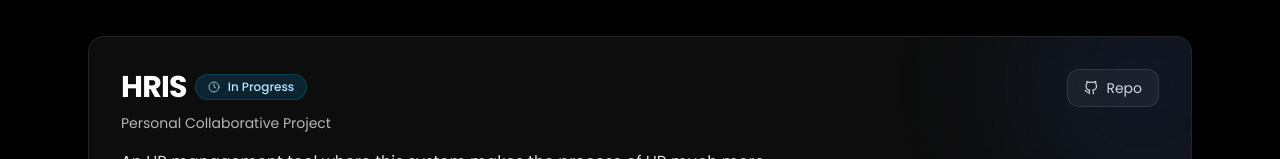
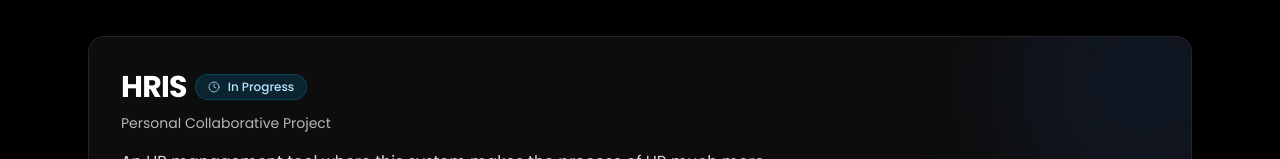
Before and after one commit to avnkrlo/react_portfolio, a React (Vite) app: page /react_portfolio/project in a window 1280 px wide. Shown: the part 202-361 px from the top of the page. Built offline with nearby package versions, Linux system fonts and the light colour scheme.

Commit message:
comment live & repo link

```diff
--- a/src/components/ProjectCard.tsx
+++ b/src/components/ProjectCard.tsx
@@ -1,4 +1,5 @@
-import { FiGithub, FiExternalLink, FiUsers, FiClock } from "react-icons/fi";
+import { FiGithub, FiUsers, FiClock } from "react-icons/fi";
+// FiExternalLink
 
 type ProjectProps = {
   title?: string;
@@ -26,8 +27,8 @@ export default function ProjectCard({
   collaboratorName2 = "Kimberly Ann David",
   collaboratorRole2 = "Project Management / QA",
   tech = ["Laravel", "PHP", "jQuery", "JavaScript", "AlpineJS", "Vite", "MariaDB"],
-  liveUrl = "https://example.com",
-  repoUrl = "https://github.com/rdsps20/payroll",
+  // liveUrl = "https://example.com",
+  // repoUrl = "https://github.com/rdsps20/payroll",
 }: ProjectProps) {
   const statusStyles =
     status === "Live"
@@ -66,7 +67,7 @@ export default function ProjectCard({
             </div>
 
             {/* Links */}
-            <div className="flex gap-3">
+            {/* <div className="flex gap-3">
               {repoUrl && (
                 <a
                   href={"repoUrl"}
@@ -78,7 +79,7 @@ export default function ProjectCard({
                   Repo
                 </a>
               )}
-              {/* {liveUrl && (
+              {liveUrl && (
                 <a
                   href={liveUrl}
                   target="_blank"
@@ -88,8 +89,8 @@ export default function ProjectCard({
                   <FiExternalLink />
                   Live Demo
                 </a>
-              )} */}
-            </div>
+              )}
+            </div> */}
           </div>
 
           {/* Divider */}
```
